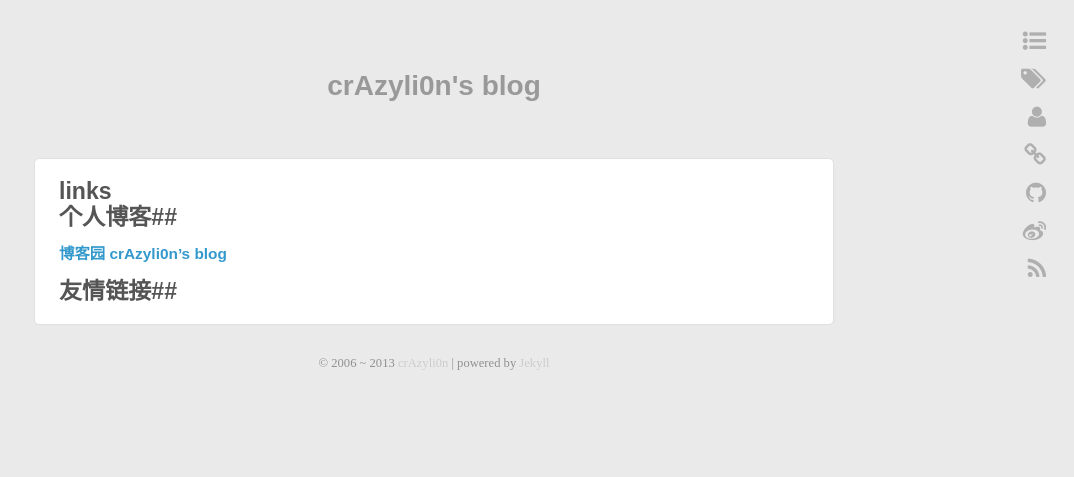
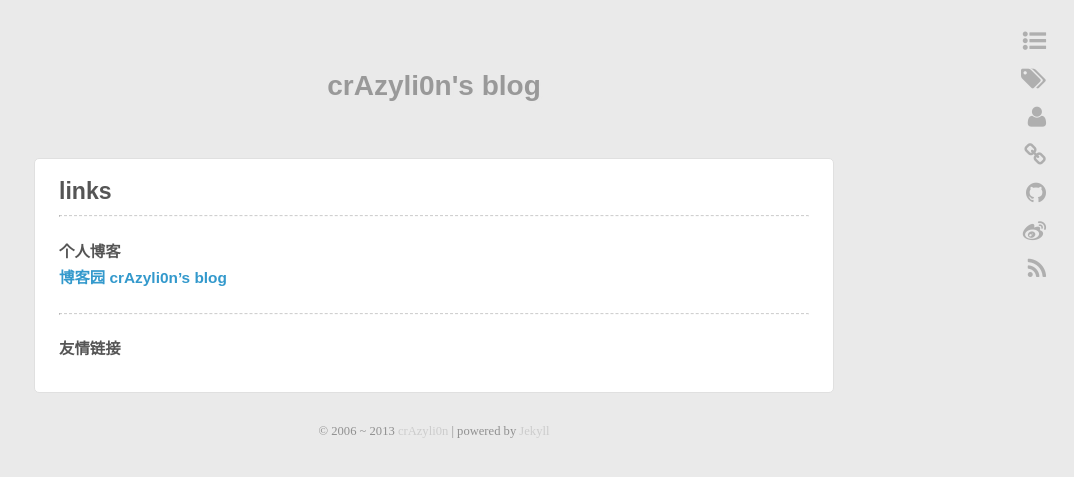
Before and after one commit to xidianpanpei/xidianpanpei.blog, a Jekyll site: the page built from links.markdown, in a window 1280 px wide. Shown: the top 477 px of the page, without its empty margins (206-1280 px from the left). Built offline with Jekyll 4.4.1, drawn with Linux system fonts in a browser that asks for light colours; some web fonts are replaced; Markdown is read by kramdown in place of the engine named in the settings.

Commit message:
修改页面样式

```diff
--- a/about.markdown
+++ b/about.markdown
@@ -2,5 +2,5 @@
 title: about
 layout: page
 ---
-
+------------------------------------------------------
 a new coder
--- a/archive.markdown
+++ b/archive.markdown
@@ -2,7 +2,7 @@
 title: archive
 layout: page
 ---
-
+------------------------------------------------------------
 <ul class="listing">
 {% for post in site.posts %}
   {% capture y %}{{post.date | date:"%Y"}}{% endcapture %}
--- a/links.markdown
+++ b/links.markdown
@@ -2,8 +2,9 @@
 title: links
 layout: page
 ---
-
-##个人博客##
+-------------------------------------------------------------
+**个人博客**
 **[博客园 crAzyli0n's blog](http://www.cnblogs.com/panpei/)**
 
-##友情链接##
+-------------------------------------------------------------
+**友情链接**
--- a/tags.markdown
+++ b/tags.markdown
@@ -2,7 +2,7 @@
 title: tags
 layout: page
 ---
-
+--------------------------------------------------------
 <div id='tag_cloud'>
 {% for tag in site.tags %}
 <a href="#{{ tag[0] }}" title="{{ tag[0] }}" rel="{{ tag[1].size }}">{{ tag[0] }}</a>
```
